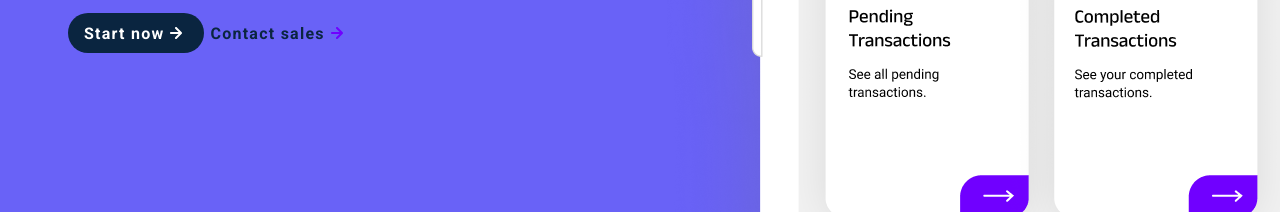
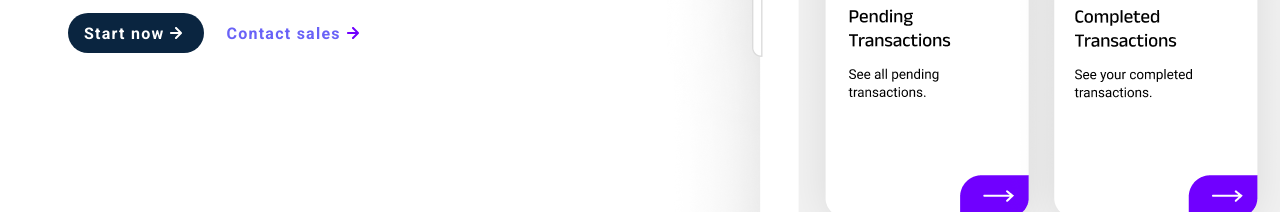
Before and after one commit to Francis-Frimpong/swipe-guided-project, a plain HTML site: page index.html in a window 1280 px wide. Shown: the part 588-800 px from the top of the page. Drawn offline with Linux system fonts and the light colour scheme; a web font is replaced by a local one.

Commit message:
styling the hero section

```diff
--- a/style.css
+++ b/style.css
@@ -49,7 +49,7 @@ body{
     margin: 0;
     box-sizing: border-box;
     padding: var(--spacing-sm) 0 0 0;
-    background-color: var(--purple-1);
+    background-color: var(--bg-white);
     display: flex;
     flex-direction: column;
     justify-content: center;
@@ -274,3 +274,9 @@ p {
     display: flex;
     flex-direction: row;
 }
+
+
+.button-container button:nth-of-type(2) {
+    margin: 0 0 0 var(--spacing-md);
+    color: var(--purple-1);
+}
```
